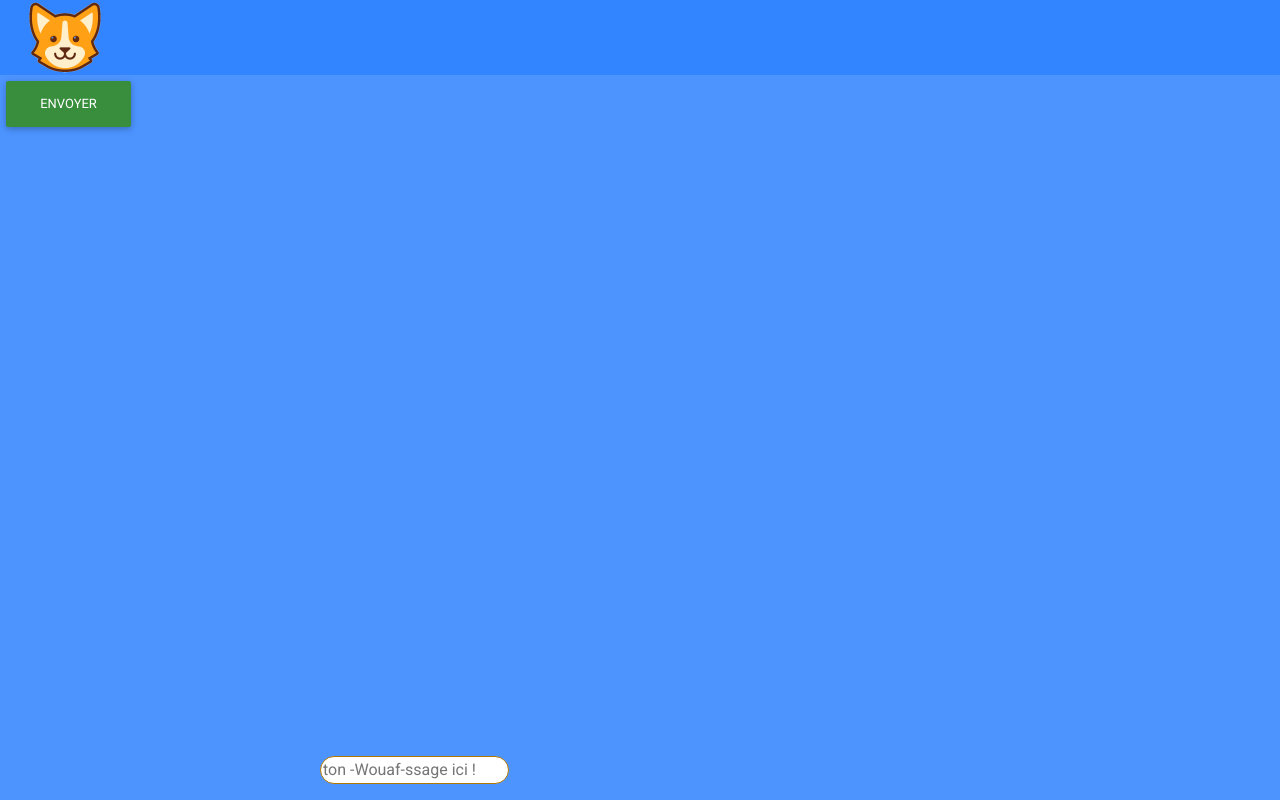
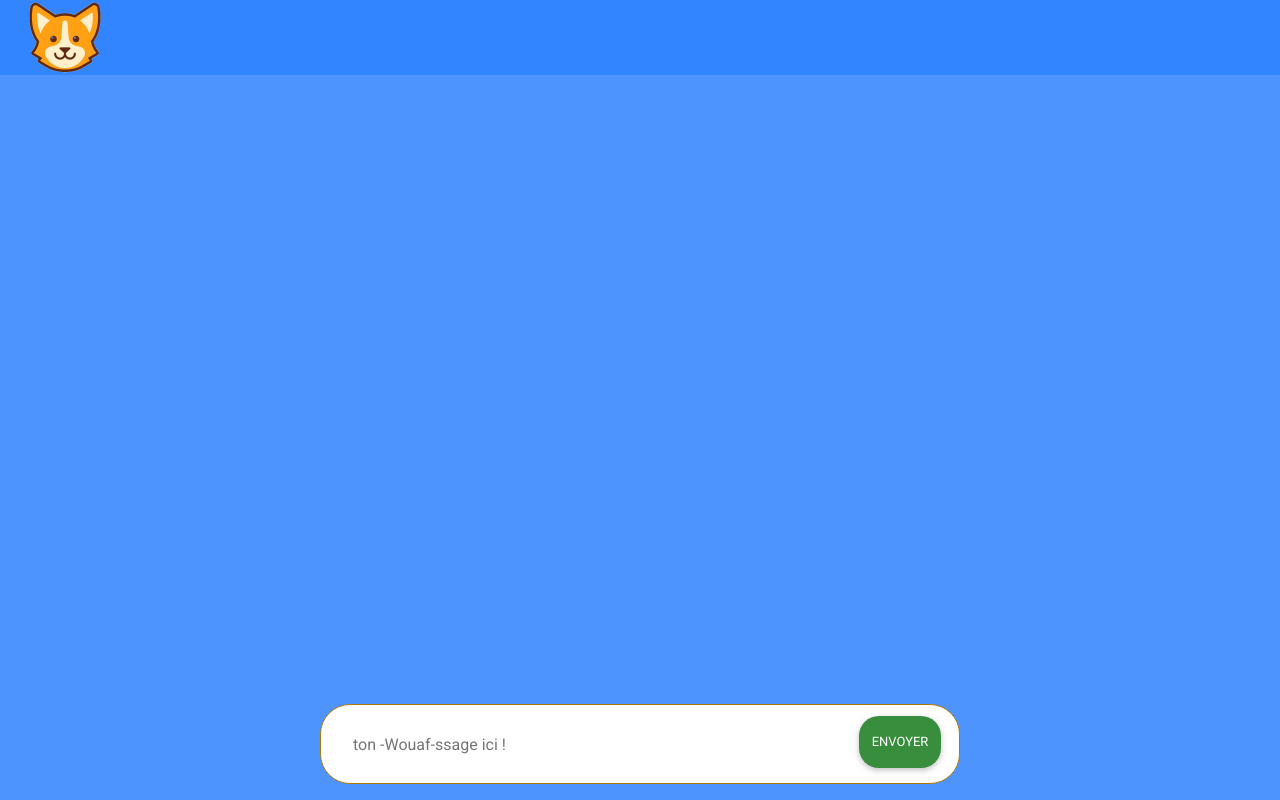
Before and after one commit to Naceas/Tchien, a React (Create React App) app in the folder tchien/: page /tchat in a window 1280 px wide. Built offline with nearby package versions, Linux system fonts and the light colour scheme; no server answers.

Commit message:
Updated CSS

```diff
--- a/tchien/src/assets/css/Body.css
+++ b/tchien/src/assets/css/Body.css
@@ -1,12 +1,5 @@
 .message-box {
     text-align: center;
-}
-
-.discussion {
-    overflow-wrap: break-word;
-    max-width: 500px;
-    max-height: 80vh;
-    overflow: auto;
 }
 
 #message {
@@ -18,7 +11,20 @@
     border-width: 1px;
     border-color: #B37700;
     background-color: white;
-    z-index: 10;
+    z-index: 0;
+    width: 50vw;
+    height: 5em;
+    padding: 2em;
+    min-width: 100px;
+}
+
+#sendButton {
+    height: 4em;
+    padding: 1em;
+    border-radius: 20px;
+    position: fixed;
+    bottom: 2em;
+    right: 26%;
 }
 
 .sendBouton{
@@ -33,22 +39,18 @@
 
     border-style: none;
     border-radius: 10%;
-    padding: 10px;
 }
 
 .messages {
     background: linear-gradient(75deg,#9EB3E8, white);
-    margin-bottom: 10px;
-    margin-top: 5px;
     padding: 10px;
     border-radius: 20px;
     box-shadow: 5px 5px 2px 1px rgba(0, 0, 255, .2);
+    display: block;
+    max-width: 20%;
+    word-wrap: break-word
 }
 
 .messageRight{
     background: linear-gradient(75deg,#B37700,#FFBB33) ;
-    color:black;
-    padding: 10px;
-    border-radius: 20px;
-    box-shadow: 5px 5px 2px 1px rgba(0, 0, 255, .2);
 }
--- a/tchien/src/assets/css/Header.css
+++ b/tchien/src/assets/css/Header.css
@@ -1,3 +1,4 @@
 .header {
     background-color: #3385FF;
+    margin-bottom: 3em;
 }
--- a/tchien/src/components/Body.js
+++ b/tchien/src/components/Body.js
@@ -17,7 +17,7 @@ export default class Body extends React.Component {
             pseudo: cookies.get('pseudo') || 'Unknown Doggo'
         };
 
-        this.socket = io('http://omega-community.fr:8080    ');
+        this.socket = io('localhost:8080'); // 10.35.12.168 | http://omega-community.fr
         this.socket.on('message', data => {
             this.print(data.message, data.pseudo);
         });
@@ -27,19 +27,16 @@ export default class Body extends React.Component {
         var messages = document.getElementById('messages');
         var messageElement = document.createElement('span');
 
-        pseudoElement.className = 'coucou';
-
         var br = document.createElement('br');
 
         messageElement.className = 'messages';
 
         if (!pseudo) {
             pseudo = this.state.pseudo;
-            messageElement.style.float = 'right';
-            messageElement.className="messageRight"
+            messageElement.className += " messageRight";
         }
 
-        messageElement.textContent =  pseudo + " : " + message;
+        messageElement.textContent = pseudo + " : " + message;
 
         messages.appendChild(messageElement);
         messages.appendChild(br);
@@ -70,7 +67,7 @@ export default class Body extends React.Component {
             <div>
                 <MDBContainer fluid >
 
-                        <div className="" id="messages"></div>
+                    <div className="" id="messages"></div>
 
                 </MDBContainer>
 
```
